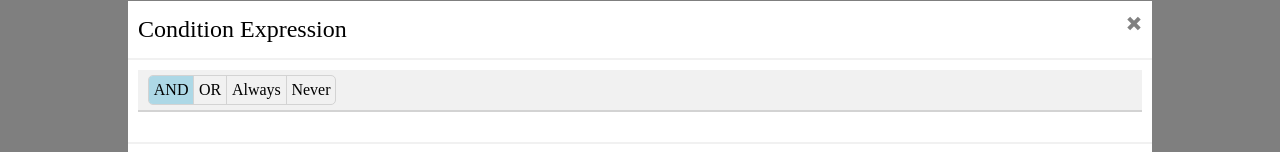
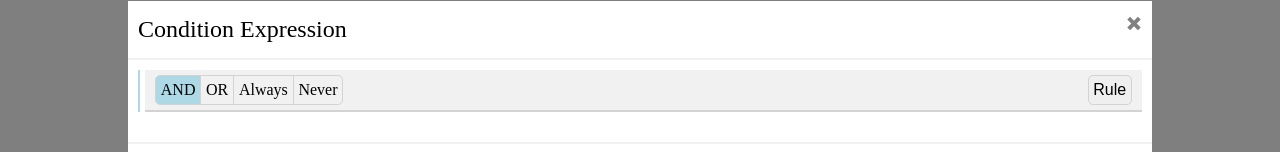
Before and after one commit to dimovs/fxbo, a Vue app: page / in a window 1280 px wide. Both pictures are taken after a click on the element 640 px from the left and 44 px from the top of the page. Shown: the part 159-311 px from the top of the page. Built offline with nearby package versions, Linux system fonts and the light colour scheme.

Commit message:
add button to add rules

```diff
--- a/src/components/RegExpController.vue
+++ b/src/components/RegExpController.vue
@@ -18,6 +18,7 @@
           </button>
         </div>
         <div class="popup__content">
+          <div class="popup__content-wrapper">
             <div class="reg-exp-controller__controls">
               <ul class="operators">
                 <template v-for="(operator, i) in operators" :key="i">
@@ -31,6 +32,11 @@
                   </li>
                 </template>
               </ul>
+              <button @click="addRule" type="button" class="popup__add">Rule</button>
+            </div>
+            <div class="popup__rules">
+              <div v-for="(rule, i) in rules" :key="i">{{ rule }}</div>
+            </div>
           </div>
         </div>
         <div class="popup__actions">
@@ -42,7 +48,7 @@
             Close
           </button>
           <button
-            @click="hidePopup"
+            @click="applyRules"
             type="button"
             class="popup__action popup__action--apply"
           >
@@ -55,7 +61,7 @@
 </template>
 
 <script>
-import { ref, computed } from 'vue';
+import { ref, computed, reactive } from 'vue';
 
 const OPERATORS = {
   AND: 'AND',
@@ -76,6 +82,7 @@ export default {
     const expressions = ref('');
     const isPopupShowed = ref(false);
     const currentOperator = ref(OPERATORS.AND);
+    const rules = reactive([]);
 
     const operators = computed(() => Object.values(OPERATORS));
 
@@ -88,15 +95,25 @@ export default {
     const selectOperator = (operator) => {
       currentOperator.value = operator;
     };
+    const addRule = () => {
+      rules.push('rule');
+    };
+    const applyRules = () => {
+      expressions.value = rules.join(' ');
+      hidePopup();
+    };
 
     return {
       expressions,
       isPopupShowed,
       currentOperator,
       operators,
+      rules,
       hidePopup,
       selectOperator,
       showPopup,
+      addRule,
+      applyRules,
     };
   },
 };
@@ -197,6 +214,15 @@ export default {
   font-size: 0;
 }
 
+.popup__add {
+  margin: 0;
+  padding: 0.3em;
+  border: 1px solid lightgray;
+  cursor: pointer;
+  border-radius: 5px;
+  font-size: inherit;
+}
+
 .popup__breaker:before,
 .popup__breaker:after {
   position: absolute;
@@ -220,6 +246,11 @@ export default {
   padding: 10px 10px 30px;
 }
 
+.popup__content-wrapper {
+  border-left: 2px solid lightblue;
+  padding-left: 5px;
+}
+
 .popup__actions {
   border-top: 2px solid rgba(241, 241, 241, 1);
 }
```
Lines whose indentation alone changed are shown as unchanged.
